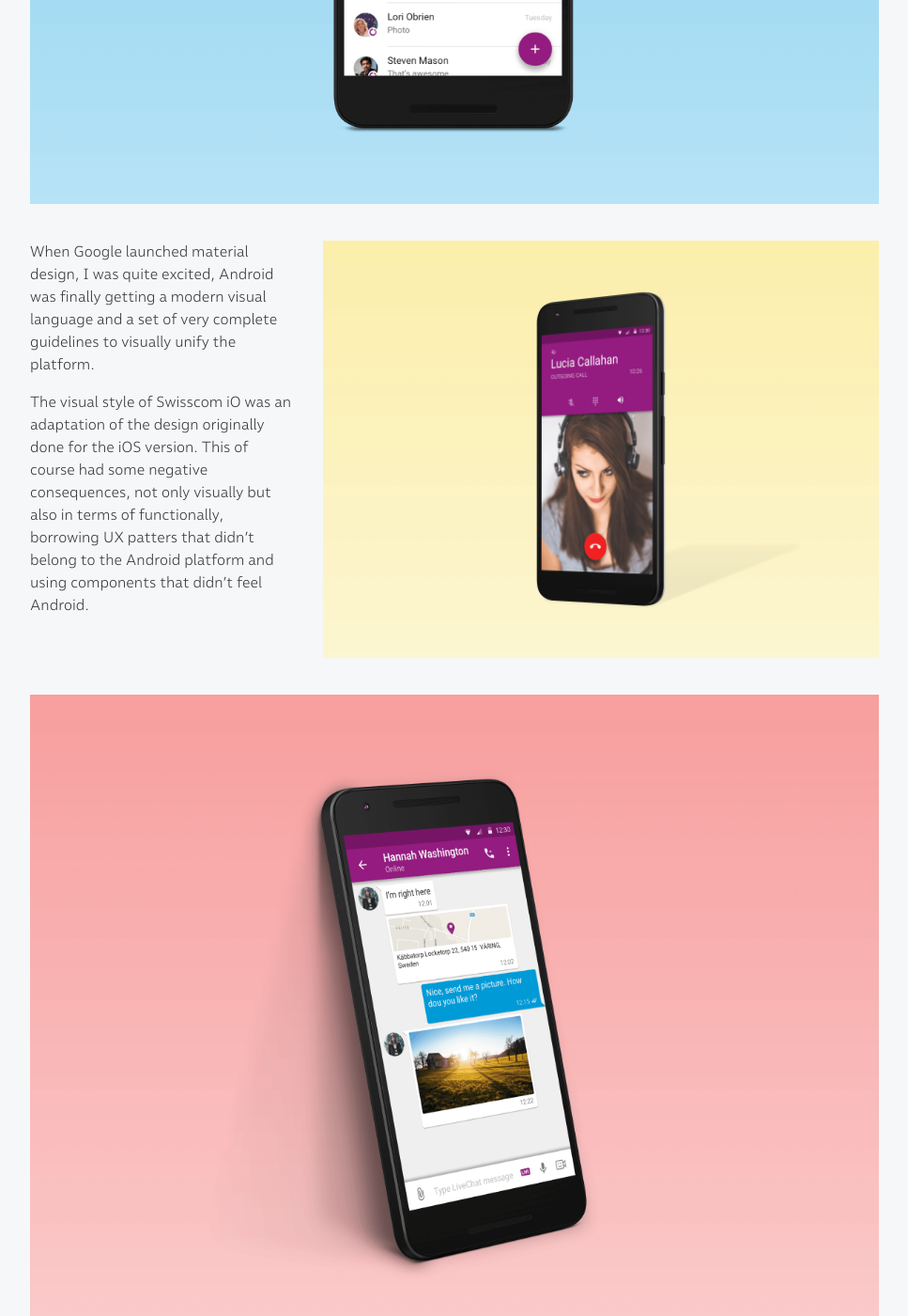
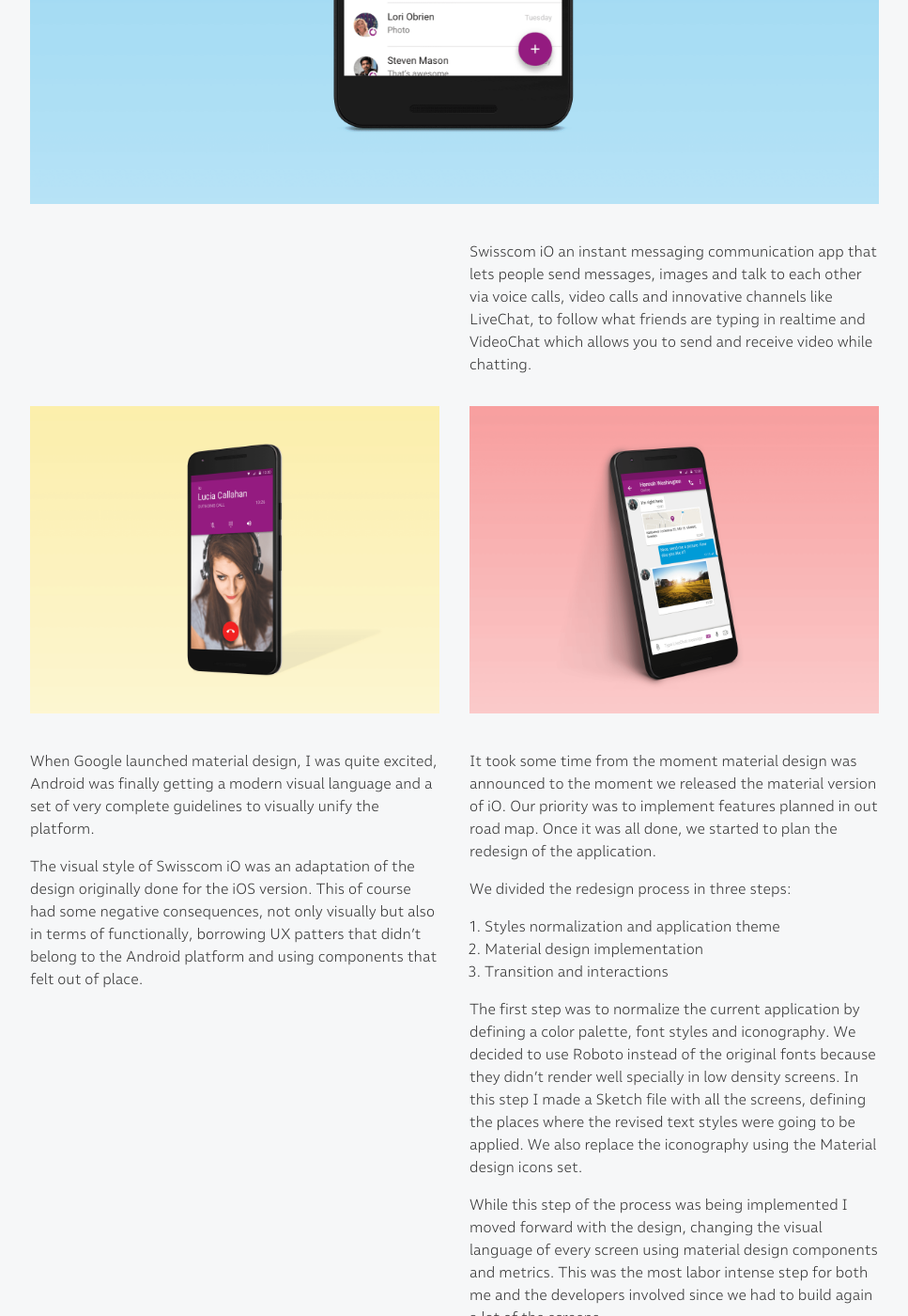
Before and after one commit to riosjuan/juanrios-portfolio, a Jekyll site: the page built from _projects/swisscom-io.html, in a window 1280 px wide and 1400 px high, scrolled down 541 px. Shown: the whole window at 94% size, without its empty margins (312-1279 px from the left). Built offline with Jekyll 4.4.1, drawn with Linux system fonts in a browser that asks for light colours; some web fonts are replaced.

Commit message:
Layout and content updates

```diff
--- a/_layouts/project.html
+++ b/_layouts/project.html
@@ -16,7 +16,7 @@
         </a>
         <div class="db dn-l pt3 bb b--black-05"></div>
     </div>
-    <div class="w-100 w-75-l  f5 lh-copy">
+    <article class="w-100 w-75-l  f5 lh-copy">
         {{ content }}
-    </div>
+    </article>
 </div>
--- a/_projects/simple-rain.html
+++ b/_projects/simple-rain.html
@@ -1,6 +1,6 @@
 ---
 title:          Simple Rain
-description:    Some text that talks about this project
+description:    Visual and user experience design for iOS (iPhone)
 thumbnail:      assets/images/project-simple-rain-01-thumb.png
 layout:         project
 weight:         3
--- a/_projects/swisscom-io.html
+++ b/_projects/swisscom-io.html
@@ -1,46 +1,38 @@
 ---
 title:          Swisscom iO
-description:    Some text that talks about this project
+description:    Visual and user experience design for Android
 thumbnail:      assets/images/project-swisscom-io-01-thumb.png
 layout:         project
 weight:         2
 ---
 
 <div class="flex flex-row-ns flex-column flex-wrap">
-
     <div class="w-100 pa3">
         <img src="{{ site.baseurl }}/assets/images/project-swisscom-io-01.png" alt="Swisscom iO">
     </div>
-
-    <div class="w-100 measure-m w-third-l ph3">
-        <p>When Google launched material design, I was quite excited, Android was finally getting a modern visual language and a set of very complete guidelines to visually unify the platform.</p>
-        <p>The visual style of Swisscom iO was an adaptation of the design originally done for the iOS version. This of course had some negative consequences, not only visually but also in terms of functionally, borrowing UX patters that didn’t belong to the Android platform and using components that didn’t feel Android.</p>
+    <div class="db-ns db w-50-ns"></div>
+    <div class="w-100 w-50-ns ph3">
+        <p>Swisscom iO an instant messaging communication app that lets people send messages, images and talk to each other via voice calls, video calls and innovative channels like LiveChat, to follow what friends are typing in realtime and VideoChat which allows you to send and receive video while chatting.</p>
     </div>
-
-    <div class="w-100 w-two-thirds-l pa3">
+    <div class="w-100 w-50-l pa3">
         <img class="" src="{{ site.baseurl }}/assets/images/project-swisscom-io-02.png" alt="Swisscom iO">
     </div>
-
-    <div class="w-100 pa3">
+    <div class="w-100 w-50-l pa3">
         <img src="{{ site.baseurl }}/assets/images/project-swisscom-io-03.png" alt="Swisscom iO">
     </div>
-
-
-    <div class="w-100 measure-m w-third-l ph3">
+    <div class="w-100 w-50-ns ph3">
+        <p>When Google launched material design, I was quite excited, Android was finally getting a modern visual language and a set of very complete guidelines to visually unify the platform.</p>
+        <p>The visual style of Swisscom iO was an adaptation of the design originally done for the iOS version. This of course had some negative consequences, not only visually but also in terms of functionally, borrowing UX patters that didn’t belong to the Android platform and using components that felt out of place.</p>
+    </div>
+    <div class="w-100 w-50-ns ph3">
         <p>It took some time from the moment material design was announced to the moment we released the material version of iO. Our priority was to implement features planned in out road map. Once it was all done, we started to plan the redesign of the application.</p>
-    </div>
-    <div class="w-100 measure-m w-third-l ph3">
         <p>We divided the redesign process in three steps:</p>
         <ol class="pl3">
             <li>Styles normalization and application theme</li>
             <li>Material design implementation</li>
             <li>Transition and interactions</li>
         </ol>
-    </div>
-    <div class="w-100 measure-m w-third-l ph3">
         <p>The first step was to normalize the current application by defining a color palette, font styles and iconography. We decided to use Roboto instead of the original fonts because they didn’t render well specially in low density screens. In this step I made a Sketch file with all the screens, defining the places where the revised text styles were going to be applied. We also replace the iconography using the Material design icons set.</p>
-    </div>
-    <div class="w-100 measure-m w-third-l ph3">
         <p>While this step of the process was being implemented I moved forward with the design, changing the visual language of every screen using material design components and metrics. This was the most labor intense step for both me and the developers involved since we had to build again a lot of the screens.</p>
     </div>
     <div class="w-100 w-two-thirds-l pa3">
@@ -58,5 +50,4 @@
         <a class="link dark-pink hover-hot-pink" href="https://io.swisscom.ch/en/index.html">www.io.swisscom.ch</a>
         <a class="db pv3" href="https://play.google.com/store/apps/details?id=com.swisscom.io&hl=en&utm_source=global_co&utm_medium=prtnr&utm_content=Mar2515&utm_campaign=PartBadge&pcampaignid=MKT-AC-global-none-all-co-pr-py-PartBadges-Oct1515-1"><img style="height: 48px;" src="https://play.google.com/intl/en_us/badges/images/apps/en-play-badge.png" alt=""></a>
     </div>
-
 </div>
--- a/index.html
+++ b/index.html
@@ -2,7 +2,7 @@
 layout: main
 ---
 
-<div class="w-100 pv5-l pv3 ph3 flex flex-row-ns flex-column flex-wrap">
+<div class="w-100 pv5-l pv3 ph3 flex flex-row-ns flex-column flex-wrap items-stretch">
     <div class="w-100 w-25-l pa3">
         <div class="w-100 w-50-m pr3-m">
             <p class="mt0 mb1 f3-ns f4 Malva-Bold">Juan Rios</p>
```
Also changed, not shown: _projects/llorona-records.html (+6 -9 lines).
